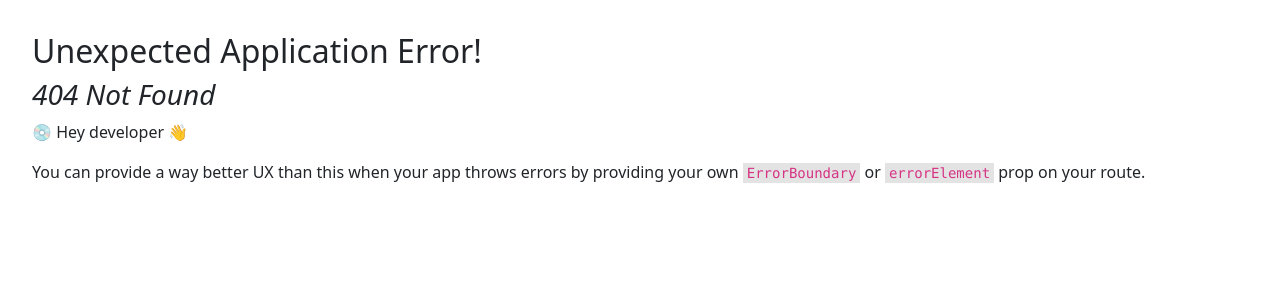
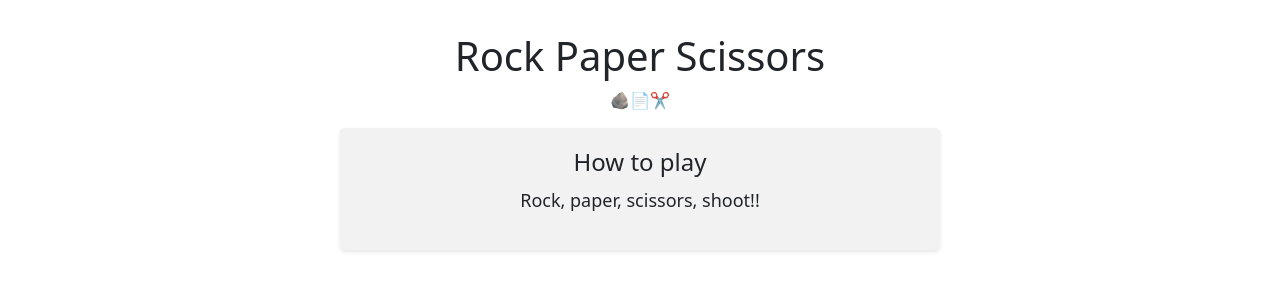
Before and after one commit to epontoni/client-rps, a React (Vite) app: page /how-to-play in a window 1280 px wide. Before the commit this address had no page. Shown: the top 300 px of the page. Built offline with nearby package versions, Linux system fonts and the light colour scheme.

Commit message:
Creation of the Instructions component

```diff
--- /dev/null
+++ b/src/components/Instructions/Instructions.css
@@ -0,0 +1,47 @@
+header h1 {
+    text-align: center;
+}
+
+header p {
+    text-align: center;
+}
+
+.fadeIn {
+    animation: fadeIn ease 1s;
+    animation-iteration-count: 1;
+    animation-fill-mode: forwards;
+}
+
+@keyframes fadeIn {
+    0% {
+        opacity: 0;
+    }
+    100% {
+        opacity: 1;
+    }
+}
+
+/* Instrucciones.css */
+
+/* Estilo para el contenedor principal */
+.instrucciones-container {
+    max-width: 600px;
+    margin: 0 auto;
+    padding: 20px;
+    background-color: #f2f2f2;
+    border-radius: 5px;
+    box-shadow: 0 2px 4px rgba(0, 0, 0, 0.1);
+  }
+
+  /* Estilo para el encabezado */
+  .instrucciones-header {
+    text-align: center;
+    font-size: 24px;
+    margin-bottom: 10px;
+  }
+
+  /* Estilo para el párrafo */
+  .instrucciones-text {
+    text-align: center;
+    font-size: 18px;
+  }
--- /dev/null
+++ b/src/components/Instructions/index.tsx
@@ -0,0 +1,9 @@
+import './Instructions.css';
+export default function Instructions() {
+    return (
+      <div className="instrucciones-container">
+        <h2 className="instrucciones-header">How to play</h2>
+        <p className="instrucciones-text">Rock, paper, scissors, shoot!!</p>
+      </div>
+    );
+  }
--- a/src/components/MainMenu/index.tsx
+++ b/src/components/MainMenu/index.tsx
@@ -2,6 +2,7 @@ import { useEffect } from "react"
 import { useDispatch, useSelector } from "react-redux";
 import { useNavigate } from "react-router-dom"
 import { setRoom } from "../../reducers/gameSlice";
+import Instructions from "../Instructions";
 
 export default function MainMenu() {
   const state = useSelector((state) => state.game);
@@ -38,6 +39,7 @@ export default function MainMenu() {
       <ul>
         <li>[Unirse a sala]</li>
       </ul>
+      <Instructions />
     </div>
   )
 }
--- a/src/main.tsx
+++ b/src/main.tsx
@@ -8,6 +8,7 @@ import store from './store'
 import MainMenu from "./components/MainMenu/index.tsx";
 import Lobby from "./components/Lobby/index.tsx";
 import Login from "./components/Login/index.tsx";
+import Instrucciones from "./components/Instructions/index.tsx";
 
 const router = createBrowserRouter([
   {
@@ -18,6 +19,7 @@ const router = createBrowserRouter([
       /*{ path: "room/:id", element: <Room /> },*/
       { path: "main-menu", element: <MainMenu /> },
       { path: "lobby", element: <Lobby /> },
+      { path: "how-to-play", element: <Instrucciones /> },
     ],
   },
 ]);
```
